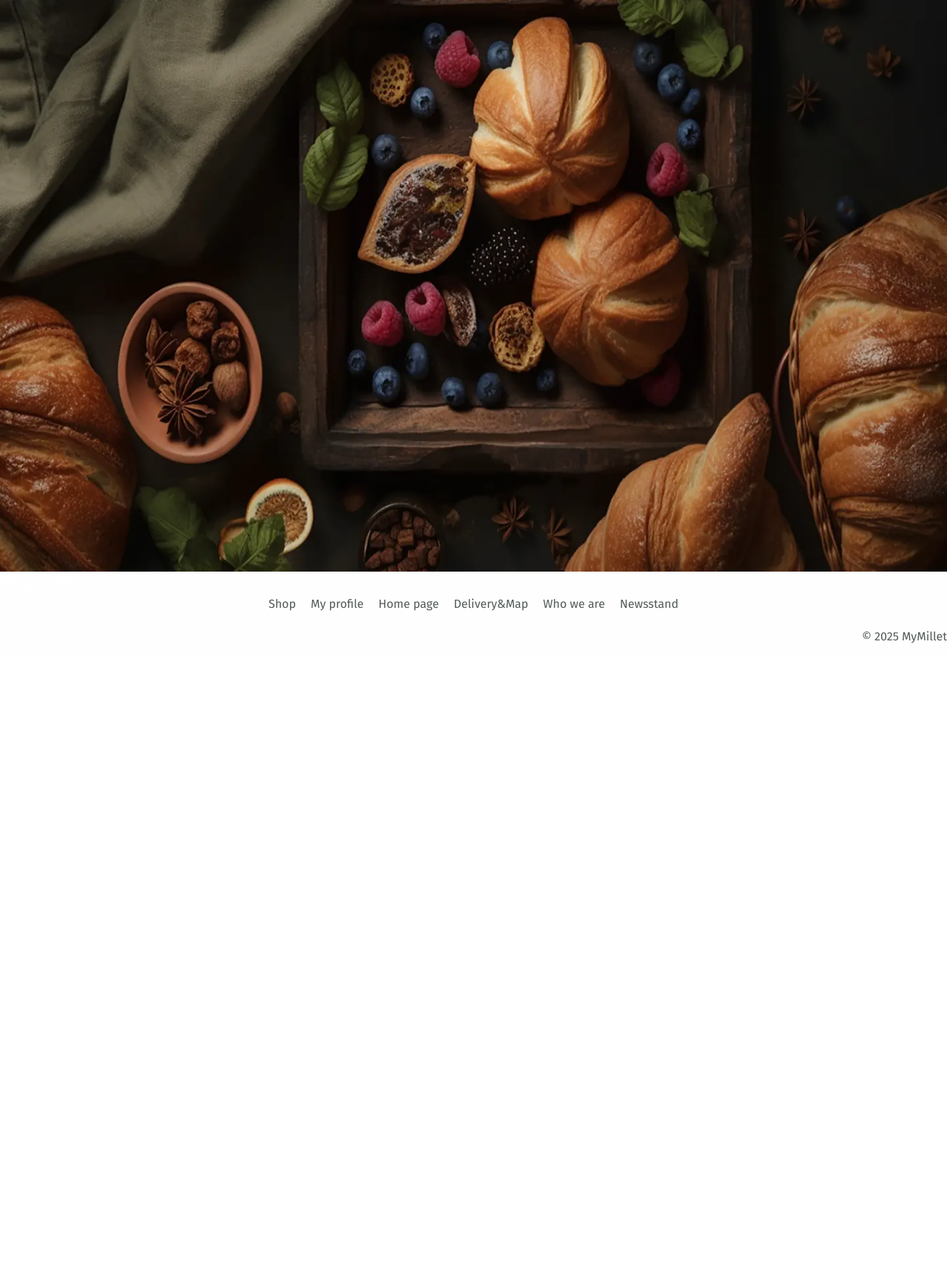
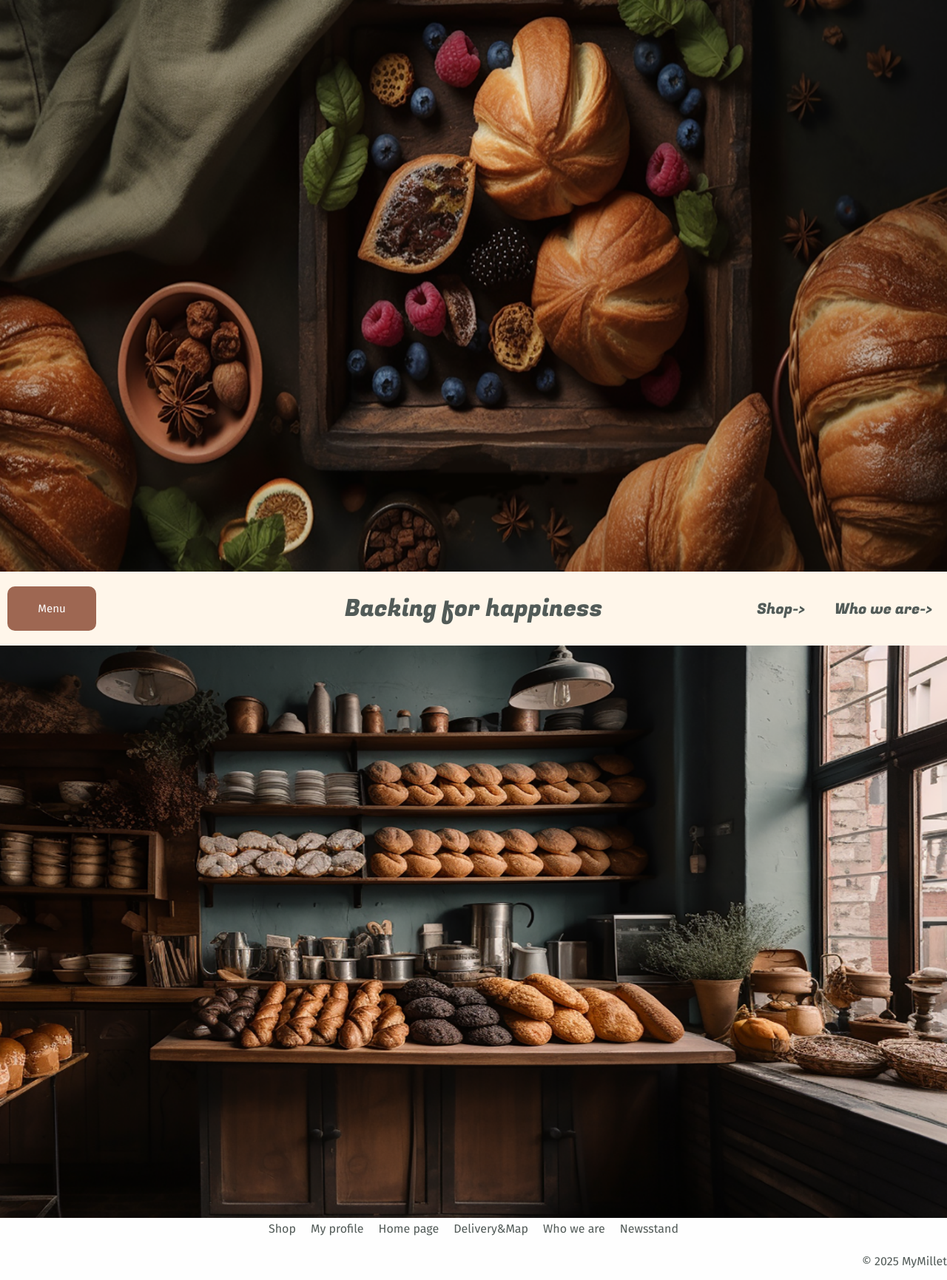
Before and after one commit to Ollldman/MyMillet, a Django app: page / in a window 1280 px wide. Shown: the part 90-1821 px from the top of the page at 74% size. Before the commit the page ends 960 px from the top, so only its background shows below. Run offline with Django 5.2, Linux system fonts and the light colour scheme.

Commit message:
my_commit_with_new_from_synergy

```diff
--- a/mainapp/static/mainapp/css/style.css
+++ b/mainapp/static/mainapp/css/style.css
@@ -31,11 +31,6 @@ a
     text-decoration: none;
     color: #525B58;
 }
-.topNavigation{
-    font-family: "Fugaz One";
-    font-size: 20px;
-    color: white;
-}
 .header_left
 {
     display: flex;
@@ -58,6 +53,37 @@ main{
     width: 100%;
     height: auto;
     display: block;
+}
+/* Нижнее изображение */
+.buttom_pic
+{
+    width: 100%;
+    height: auto;
+    display: block;
+}
+/* Центральное поле навигации */
+.central_bar{
+    display: flex;
+    justify-content: space-between;
+    align-items: center;
+    width: 100%;
+    height: 100px;
+    background-color: #FFF6EA;
+}
+
+.central_bar .brand-text{
+    position: absolute;
+    left: 50%;
+    transform: translateX(-50%);
+}
+
+.central_bar .h-buttons{
+    margin-right: auto;
+}
+
+.central_bar .base_nav{
+    margin-left: 20px;
+    margin-right: 20px;
 }
 
 /* Общее в подвале: */
@@ -94,9 +120,9 @@ button
 {
     font-family: "Fira Sans", serif;
     font-size:25px;
-    background-color: #9E6752;
     border-radius: 10px;
     border: none;
+    background-color: #9E6752;
     color:white;
     margin:auto;
     padding: auto;
@@ -108,6 +134,17 @@ button:hover
 .h-buttons {
     margin-left: 10px;
 }
+.base_nav{
+    font-family: "Fugaz One";
+    font-size: 20px;
+    color: #525B58;
+}
+
+.base_nav:hover{
+    color:#202322
+}
+/* Модальная форма авторизации */
+
 
 
 /* media content resize */
@@ -116,6 +153,7 @@ button:hover
 @media (max-width: 1023px)
 {
     body {
+        max-width: 1023px;
         background-color: #fefefe;
         font-family: "Fira Sans", serif;
     }
@@ -150,11 +188,15 @@ button:hover
     {
         max-height: 200px;
     }
+    .base_nav{
+        font-size:15px;
+    }
 }
 /* Pad and Desktop */
 @media (min-width: 1024px)
 {
     body {
+        max-width: 1440px;
         background-color: #fefefe;
         font-family: "Fira Sans", serif;
     }
@@ -163,6 +205,7 @@ button:hover
         top:0;
         left:0;
         width: 100%;
+        max-width: 1440px;
         height: 90px;
         background-color: #FFF6EA;
         box-shadow: 0, 2px, 4px rgba(0,0,0,0.4);
@@ -190,6 +233,7 @@ button:hover
     }
     .main_theme_pic
     {
+        max-width: 1440px;
         max-height: 870px;
     }
 }
--- a/mainapp/templates/mainapp/index.html
+++ b/mainapp/templates/mainapp/index.html
@@ -3,9 +3,18 @@
 {% block title %}MyMillet{% endblock title %}
 {% block content %}
 <picture>
-    <source srcset="{% static 'mainapp/img/homepage/top_title_pic.webp'%}" alt="Main theme of our bakery." class="main_theme_pic">
+    <source media="(min-width: 1024px)" srcset="{% static 'mainapp/img/homepage/top_title_pic_desktop.webp'%}" alt="Main theme of our bakery." class="main_theme_pic">
+    <source media="(max-width: 1023px)" srcset="{% static 'mainapp/img/homepage/top_title_pic_mobile.webp'%}" alt="Main theme of our bakery." class="main_theme_pic">
     <img src="{% static 'mainapp/img/homepage/top_title_pic.webp'%}" alt="Main theme of our bakery." class="main_theme_pic">
 </picture>
-<a href="/" class="topNavigation">Shop-></a>
-<a href="/" class="topNavigation">Who we are-></a>
+<div class="central_bar">
+    <a href="/" class="h-buttons" id="menuB"><button >Menu</button></a>
+    <span class="brand-text" style="font-size:32px;">Backing for happiness</span>
+    <a href="/" class="base_nav">Shop-></a>
+    <a href="/" class="base_nav">Who we are-></a>
+</div>
+<picture>
+    <source srcset="{% static 'mainapp/img/homepage/buttom_pic.webp'%}" alt="Main theme of our bakery." class="buttom_pic">
+    <img src="{% static 'mainapp/img/homepage/buttom_pic.webp'%}" alt="Main theme of our bakery." class="buttom_pic">
+</picture>
 {% endblock content %}
--- a/mainapp/templates/mainapp/template_layout.html
+++ b/mainapp/templates/mainapp/template_layout.html
@@ -8,7 +8,7 @@
     <link rel="preconnect" href="https://fonts.gstatic.com" crossorigin>
     <link href="https://fonts.googleapis.com/css2?family=Fira+Sans:wght@400;700&family=Fugaz+One&display=swap" rel="stylesheet">
     <link rel="stylesheet" href="{% static 'mainapp/css/style.css' %}">
-    <link rel="icon" type="image/webp" src="{% static 'mainapp/img/favicon/favicon.webp' %}">
+    <link rel="icon" type="image/png" href="{% static 'mainapp/img/icon.png' %}">
     <title>{% block title %}{% endblock title %}</title>
 </head>
 <body>
@@ -23,8 +23,8 @@
         </div>
         <!--Кнопки-->
         <div class="header_right">
-        <a href="/" class="h-buttons" id="basketB"><button>Basket</button></a>
-        <a href="/" class="h-buttons" id="signInB"><button>Sign in</button></a>
+            <a href="/" class="h-buttons" id="basketB"><button>Basket</button></a>
+            <a href="/" class="h-buttons" id="signInB"><button>Sign in</button></a>
         <!--Количество товаров в корзине-->
         </div>
     </header>
```
Also changed, not shown: mainapp/static/mainapp/img/homepage/buttom_pic.webp (added), mainapp/static/mainapp/img/homepage/top_title_pic_desktop.webp (added), mainapp/static/mainapp/img/homepage/top_title_pic_mobile.webp (added), mainapp/static/mainapp/img/icon.png (added).
